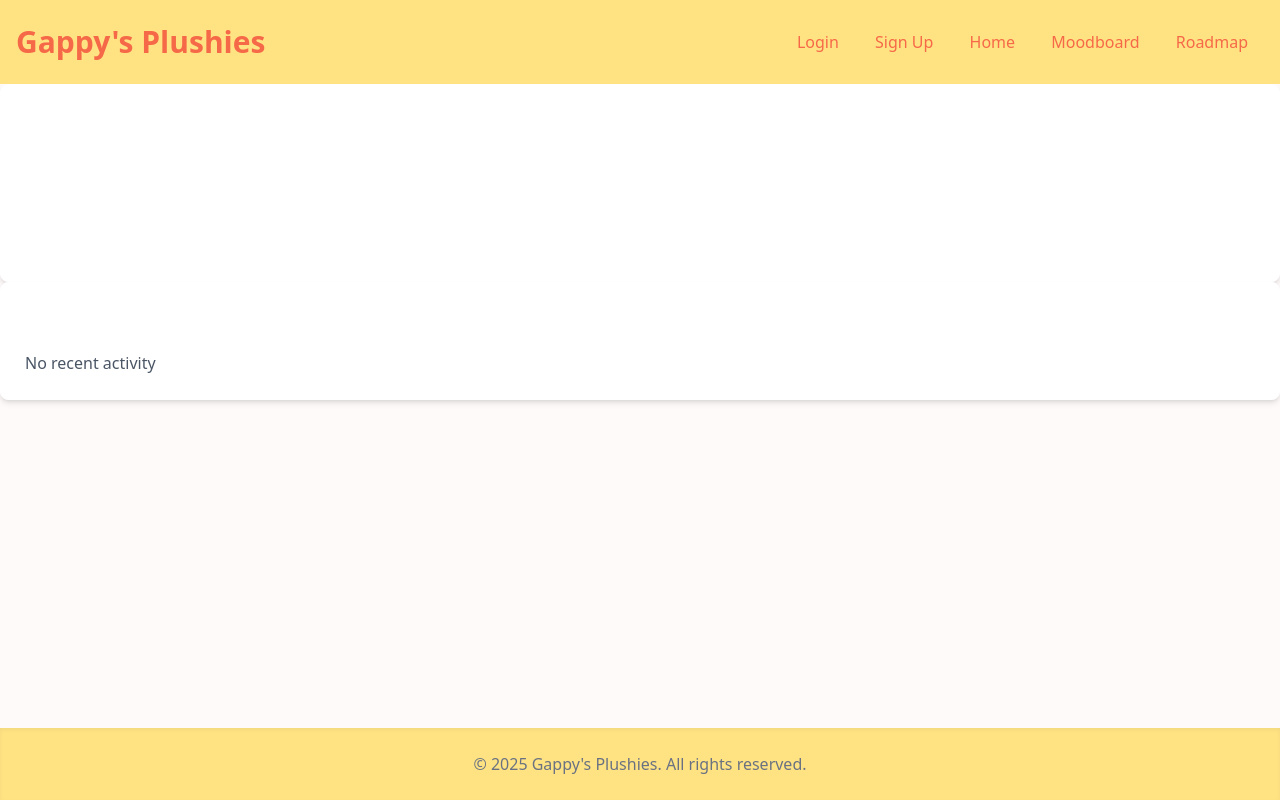
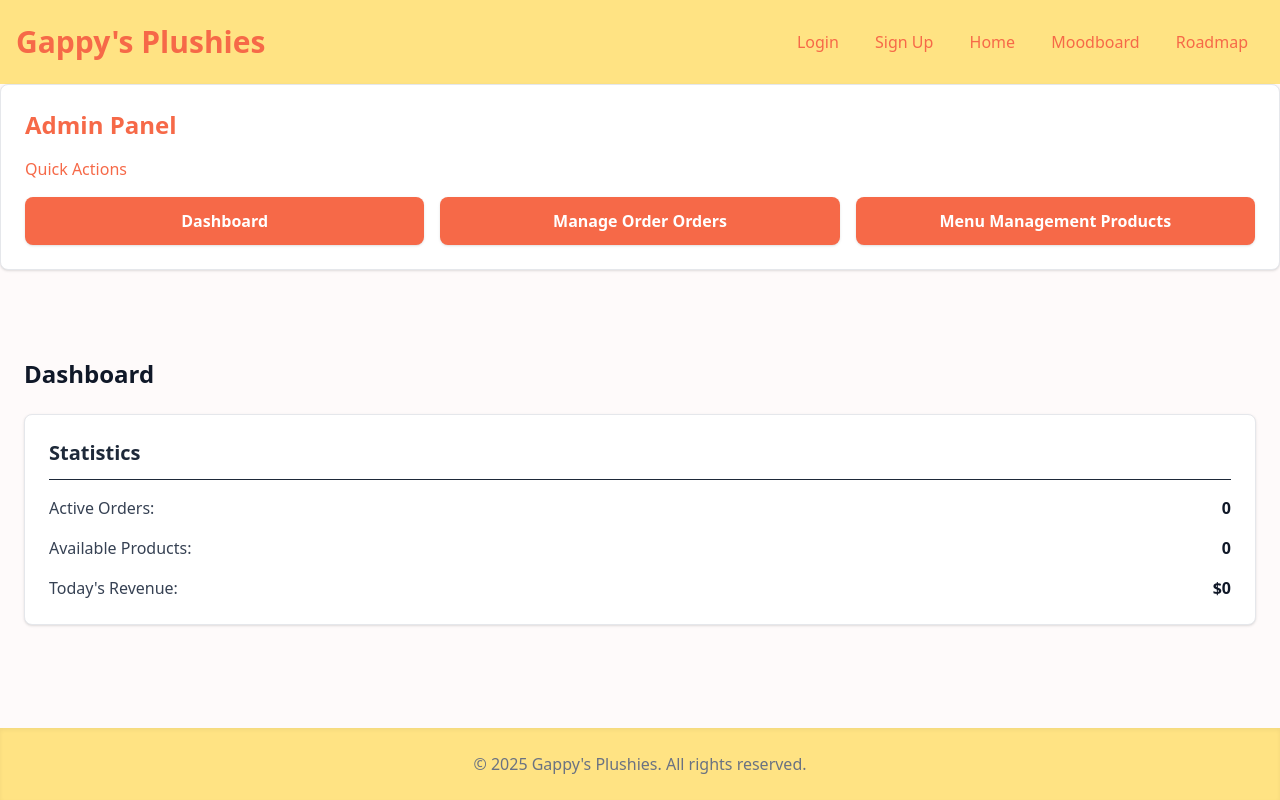
Before and after one commit to AyeeYee433/Jirachi, a CodeIgniter 4 app: the page made by backend/app/Views/admin/dashBoard.php in a window 1280 px wide. Run offline with PHP 8.4 and a stand-in for CodeIgniter, Linux system fonts and the light colour scheme; the template is opened without the code that fills it, so the values that code supplies are empty; some libraries are stand-ins or nearby versions.

Commit message:
refactor (admin): -Updated Dashboard -Updated orderPage -Updated products

```diff
--- a/backend/app/Views/admin/dashBoard.php
+++ b/backend/app/Views/admin/dashBoard.php
@@ -1,44 +1,59 @@
-<?php
-?>
-<!-- Quick Actions -->
-<!-- Head -->
 <?= view("components/head") ?>
-
-<body class="flex flex-col bg-white min-h-screen">
-<!-- Header -->
 <?= view("components/header") ?>
 
+<?= view("components/adminPanel") ?>
+
+<body class="flex bg-gray-50 min-h-screen">
+
+    <section class="mx-auto px-6 py-12 container">
+
+        <div class="flex justify-between items-center mb-6">
+            <h1 class="font-bold text-gray-900 text-2xl">Dashboard</h1>
+        </div>
+
+        <!-- PAGE CONTENT BELOW -->
+
+        <div class="gap-10 grid grid-cols-1">
+
+            <!-- Recent Activity
+            <div class="bg-white shadow p-6 border border-gray-200 rounded-lg">
+                <h3 class="mb-4 pb-3 border-b font-bold text-gray-800 text-xl">
+                    Recent Activity
+                </h3>
+
+                <p class="text-gray-600">No recent activity</p>
+            </div> -->
+
             <!-- Statistics -->
-    <div class="bg-white shadow-md p-6 border rounded-lg">
-        <h2 class="mb-4 font-bold text-xl">Accounts logged</h2>
-        <div class="space-y-4">
+            <div class="bg-white shadow p-6 border border-gray-200 rounded-lg">
+                <h3 class="mb-4 pb-3 border-b font-bold text-gray-800 text-xl">
+                    Statistics
+                </h3>
+
+                <div class="space-y-4 text-gray-700">
                     <div class="flex justify-between items-center">
                         <span>Active Orders:</span>
-                <span class="font-bold">0</span>
+                        <span class="font-bold text-gray-900">0</span> <!-- add backend -->
                     </div>
+
                     <div class="flex justify-between items-center">
-                <span>Available Tables:</span>
-                <span class="font-bold">0</span>
+                        <span>Available Products:</span>
+                        <span class="font-bold text-gray-900">0</span> <!-- add backend -->
                     </div>
+
                     <div class="flex justify-between items-center">
                         <span>Today's Revenue:</span>
-                <span class="font-bold">$0</span>
+                        <span class="font-bold text-gray-900">$0</span> <!-- add backend -->
                     </div>
                 </div>
             </div>
 
-                <!-- Recent Activity -->
-        <div class="bg-white shadow-md p-6 border rounded-lg">
-            <h2 class="mb-4 font-bold text-xl">Recent Activity</h2>
-            <div class="space-y-2">
-                <p class="text-gray-600">No recent activity</p>
-            </div>
-        </div>
         </div>
 
+    </section>
 
-    <!-- Footer -->
     <?= view("components/footer") ?>
+
 </body>
 
 </html>
```
Also changed, not shown: backend/app/Views/admin/orderPage.php (+6 -5 lines), backend/app/Views/admin/products.php (+6 -4 lines). Lines whose indentation alone changed are shown as unchanged.
